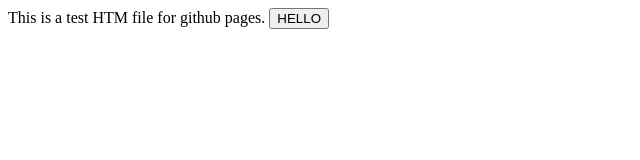
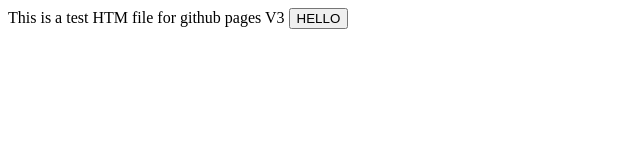
Before and after one commit to jumpmanzero/vocabTest, a plain HTML site: page index.html in a window 1280 px wide. Shown: the full height of the page, 0-640 px from the left. Drawn offline with Linux system fonts and the light colour scheme.

Commit message:
Update index.html

```diff
--- a/index.html
+++ b/index.html
@@ -1,5 +1,5 @@
 <div>
-  This is a test HTM file for github pages.
+  This is a test HTM file for github pages V3
 
   <button onclick="DoTest()">HELLO</button>
 
```
